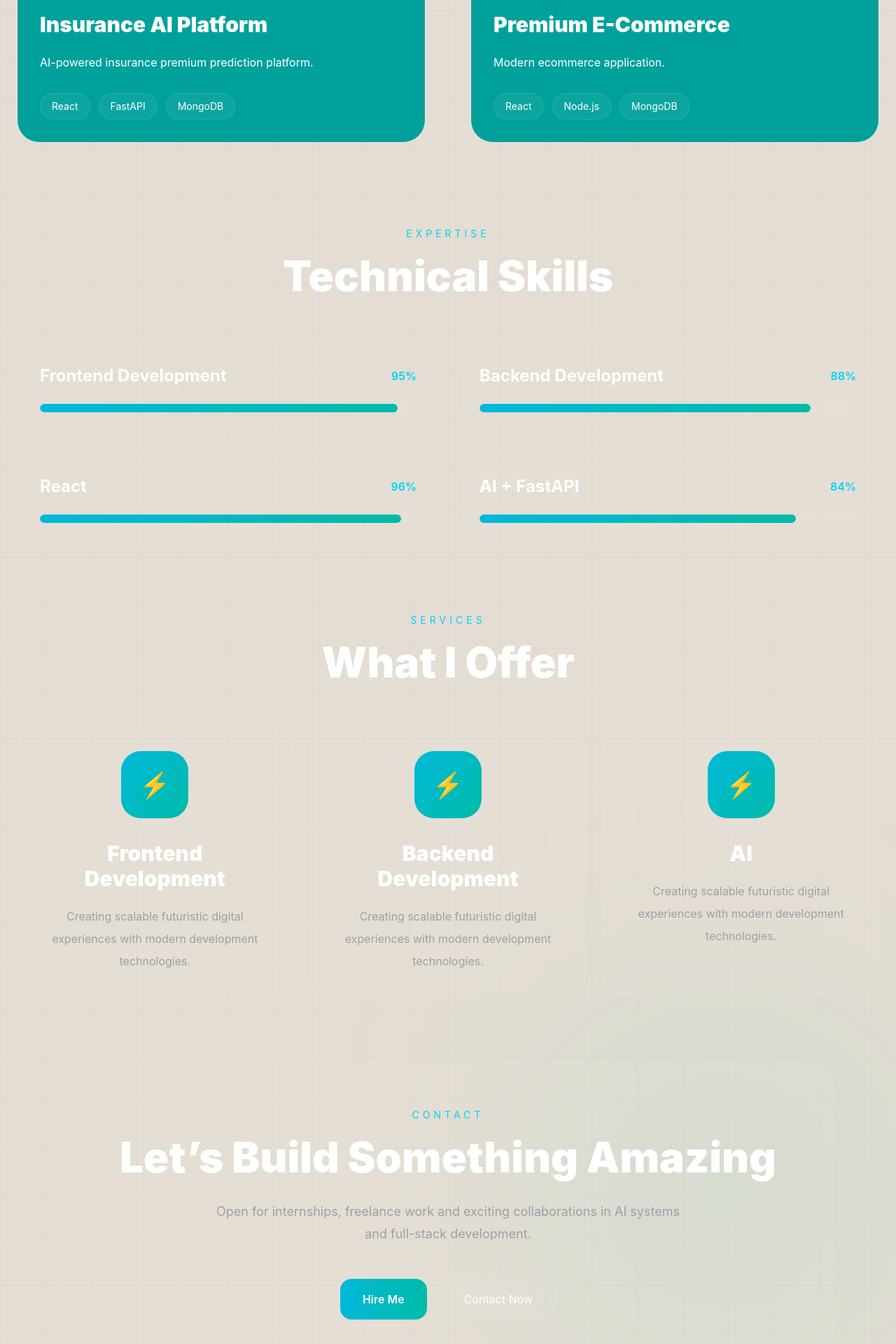
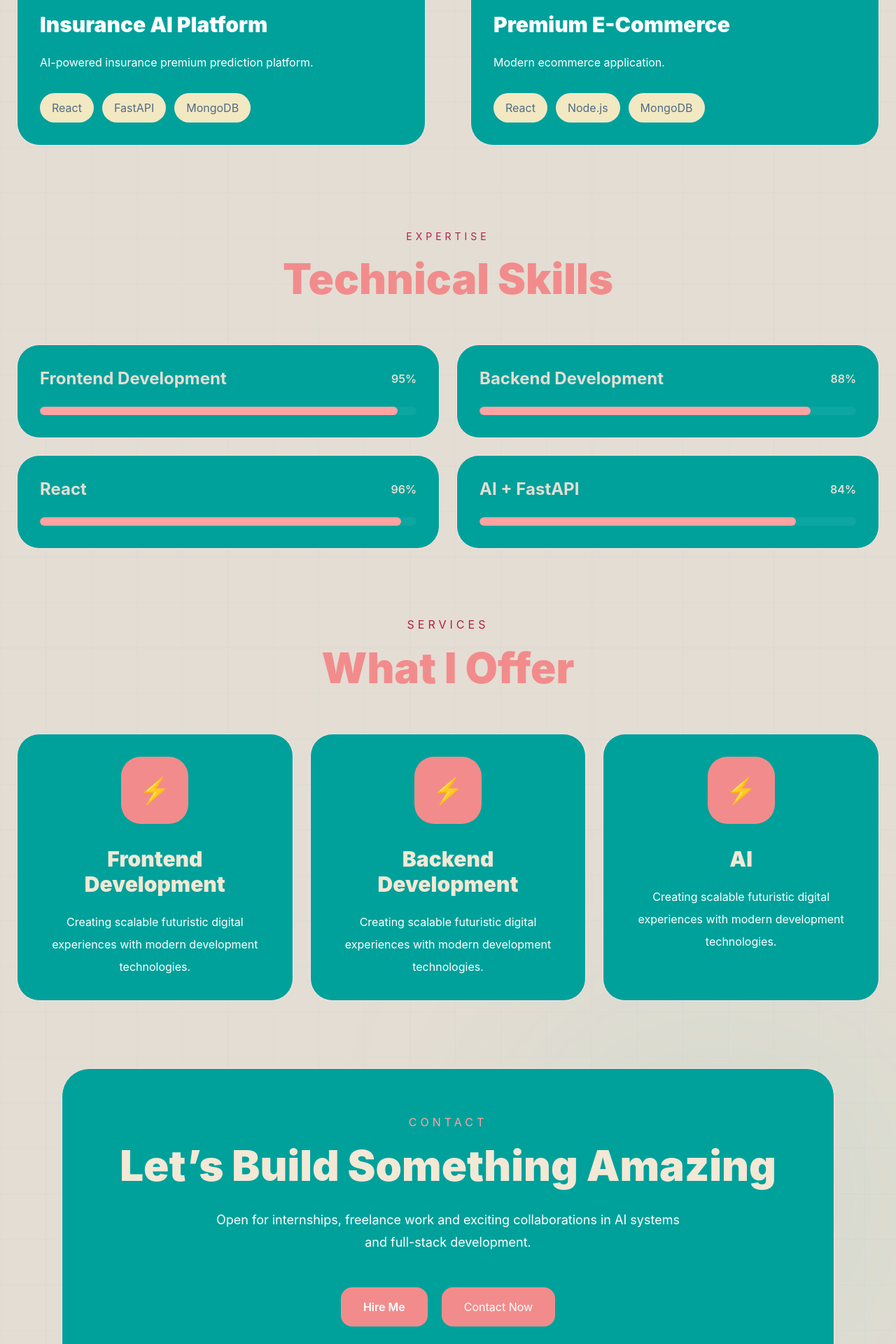
Before and after one commit to Mohammad-Danish-sab/Protofolio, a React (Vite) app in the folder frontend/: page / in a window 1280 px wide. Shown: the part 1740-3660 px from the top of the page at 70% size. Built offline with nearby package versions, Linux system fonts and the light colour scheme.

Commit message:
feat:change the UI in home page

```diff
--- a/frontend/src/pages/Home.jsx
+++ b/frontend/src/pages/Home.jsx
@@ -555,9 +555,10 @@ export default function Home() {
                       className="
                       px-4 py-2
                       rounded-full
-                      text-sm
-                      bg-white/5
+                      text-m
+                      bg-[#F2E8C2]
                       border border-white/10
+                      text-[#516b84]
                       "
                     >
                       {tech}
@@ -575,11 +576,11 @@ export default function Home() {
         className="relative z-10 max-w-7xl mx-auto px-4 md:px-6 pt-20"
       >
         <div className="text-center">
-          <p className="text-cyan-400 uppercase tracking-[5px] text-sm">
+          <p className="text-[#B51E4B] uppercase tracking-[5px] text-sm">
             Expertise
           </p>
 
-          <h2 className="text-5xl md:text-6xl font-black mt-5">
+          <h2 className="text-5xl md:text-6xl font-black mt-5 text-[#F28C8C]">
             Technical Skills
           </h2>
         </div>
@@ -591,17 +592,16 @@ export default function Home() {
               whileHover={{ y: -6 }}
               className="
               rounded-4xl
-              border border-white/10
-              bg-white/3
+              border border-red-100
+              bg-[#00A19B]
               p-8
+              text-[#E4DDD3]
               "
             >
               <div className="flex items-center justify-between">
                 <h3 className="text-2xl font-bold">{skill.name}</h3>
 
-                <span className="text-cyan-400 font-semibold">
-                  {skill.value}
-                </span>
+                <span className="text- font-semibold">{skill.value}</span>
               </div>
 
               <div className="h-3 rounded-full bg-white/5 mt-6 overflow-hidden">
@@ -612,9 +612,7 @@ export default function Home() {
                   className="
                   h-full
                   rounded-full
-                  bg-linear-to-r
-                  from-cyan-500
-                  to-teal-500
+                  bg-red-300
                   "
                 />
               </div>
@@ -628,11 +626,13 @@ export default function Home() {
         className="relative z-10 max-w-7xl mx-auto px-4 md:px-6 pt-24"
       >
         <div className="text-center">
-          <p className="text-cyan-400 uppercase tracking-[5px] text-sm">
+          <p className="text-[#B51E4B] uppercase tracking-[5px] text-m">
             Services
           </p>
 
-          <h2 className="text-5xl md:text-6xl font-black mt-5">What I Offer</h2>
+          <h2 className="text-5xl md:text-6xl font-black mt-5 text-[#F28C8C]">
+            What I Offer
+          </h2>
         </div>
 
         <div className="grid lg:grid-cols-3 gap-6 mt-16">
@@ -642,8 +642,8 @@ export default function Home() {
               whileHover={{ y: -8 }}
               className="
               rounded-4xl
-              border border-white/10
-              bg-white/3
+              border border-red-100
+              bg-[#00A19B]
               p-8
               text-center
               "
@@ -652,9 +652,7 @@ export default function Home() {
                 className="
                 w-24 h-24
                 rounded-[28px]
-                bg-linear-to-br
-                from-cyan-500
-                to-teal-500
+                bg-[#F28C8C]
                 mx-auto
                 flex items-center justify-center
                 text-4xl
@@ -663,9 +661,11 @@ export default function Home() {
                 ⚡
               </div>
 
-              <h3 className="text-3xl font-black mt-8">{service}</h3>
+              <h3 className="text-3xl font-black mt-8 text-[#f2e8d5]">
+                {service}
+              </h3>
 
-              <p className="text-zinc-400 leading-8 mt-5">
+              <p className="leading-8 mt-5 ">
                 Creating scalable futuristic digital experiences with modern
                 development technologies.
               </p>
@@ -681,21 +681,21 @@ export default function Home() {
         <div
           className="
           rounded-[40px]
-          border border-white/10
-          bg-white/3
+          border border-red-100
+          bg-[#00A19B]
           p-10 md:p-16
           text-center
           "
         >
-          <p className="text-cyan-400 uppercase tracking-[5px] text-sm">
+          <p className="text-red-300 uppercase tracking-[5px] text-m">
             Contact
           </p>
 
-          <h2 className="text-5xl md:text-6xl font-black mt-5">
+          <h2 className="text-5xl md:text-6xl font-black mt-5 text-[#f2e8d5]">
             Let’s Build Something Amazing
           </h2>
 
-          <p className="text-zinc-400 leading-8 max-w-2xl mx-auto mt-8 text-lg">
+          <p className="leading-8 max-w-2xl mx-auto mt-8 text-lg">
             Open for internships, freelance work and exciting collaborations in
             AI systems and full-stack development.
           </p>
@@ -706,9 +706,7 @@ export default function Home() {
               className="
                px-8 py-4
                rounded-2xl
-               bg-linear-to-r
-               from-cyan-500
-               to-teal-500
+               bg-[#F28C8C]
                font-semibold
                "
             >
@@ -720,8 +718,8 @@ export default function Home() {
               className="
                   px-8 py-4
                   rounded-2xl
-                  border border-white/10
-                  bg-white/5
+                 border-red-100
+                 bg-[#F28C8C]
                   "
             >
               Contact Now
```
